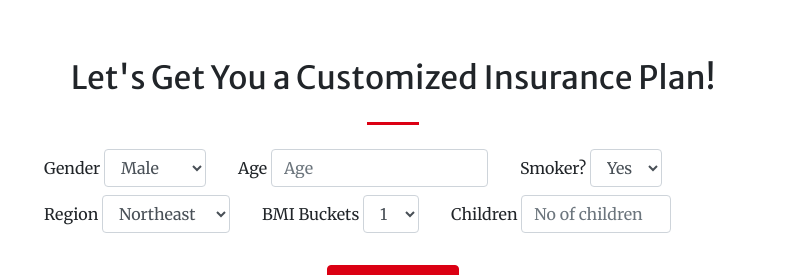
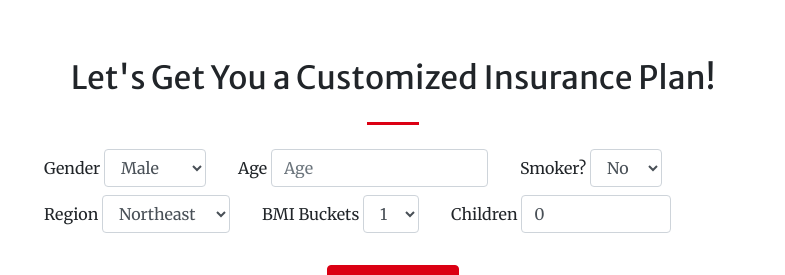
Before and after one commit to Keshav-Pandey/Heart-Risk-and-Insurance-Premium-Calculator, a website with bundled scripts: page Website/index.html in a window 1280 px wide. Shown: the part 7161-7436 px from the top of the page, without its empty margins (247-1032 px from the left). Built offline with nearby package versions, Linux system fonts and the light colour scheme.

Commit message:
Change smoker

```diff
--- a/Website/index.html
+++ b/Website/index.html
@@ -350,8 +350,8 @@
             <div class="form-group mx-sm-3 mb-2">
                 <label for="inputPassword2" >Smoker?&nbsp;</label>
                 <select class="form-control" id="smoker">
-                    <option selected>Yes</option>
-                    <option>No</option>
+                    <option>Yes</option>
+                    <option selected>No</option>
                 </select>
               </div>
             <div class="form-group mx-sm-3 mb-2">
@@ -377,7 +377,7 @@
             </div>
             <div class="form-group mx-sm-3 mb-2">
                 <label for="BMI">Children&nbsp;</label>
-                <input type="text" class="form-control" id="child" placeholder="No of children" style="max-width:150px;">
+                <input type="text" class="form-control" id="child" placeholder="No of children" style="max-width:150px;" value="0">
               </div>
           </form>
           <br>
```
